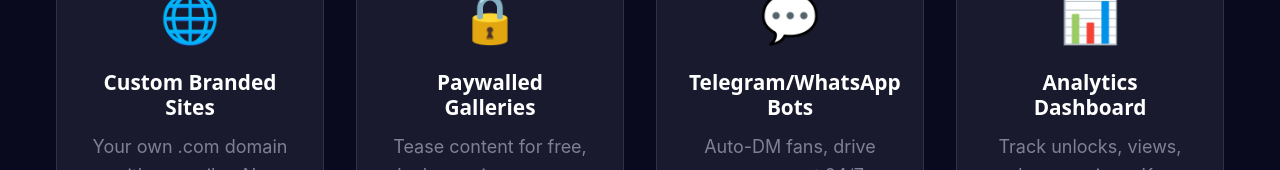
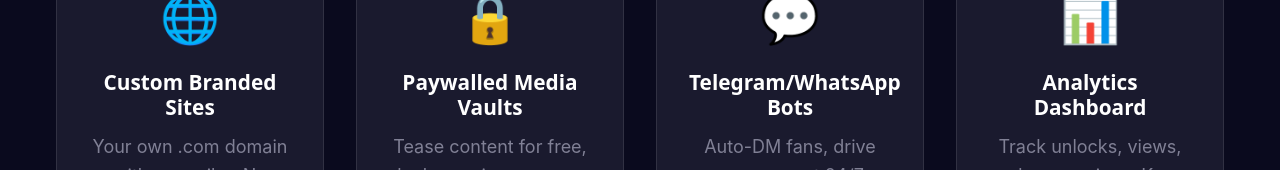
Before and after one commit to Folami/gentri-vibe, a React (Vite) app: page /gentri-vibe/creator-tools in a window 1280 px wide. Shown: the part 782-952 px from the top of the page. Built offline with nearby package versions, Linux system fonts and the light colour scheme.

Commit message:
Creator Edit

```diff
--- a/src/pages/CreatorTools.jsx
+++ b/src/pages/CreatorTools.jsx
@@ -36,7 +36,7 @@
           />
           <FeatureCard
             icon="🔒"
-            title="Paywalled Galleries"
+            title="Paywalled Media Vaults"
             desc="Tease content for free, lock premium access. Music previews, exclusive photos, behind-the-scenes."
           />
           <FeatureCard
```
